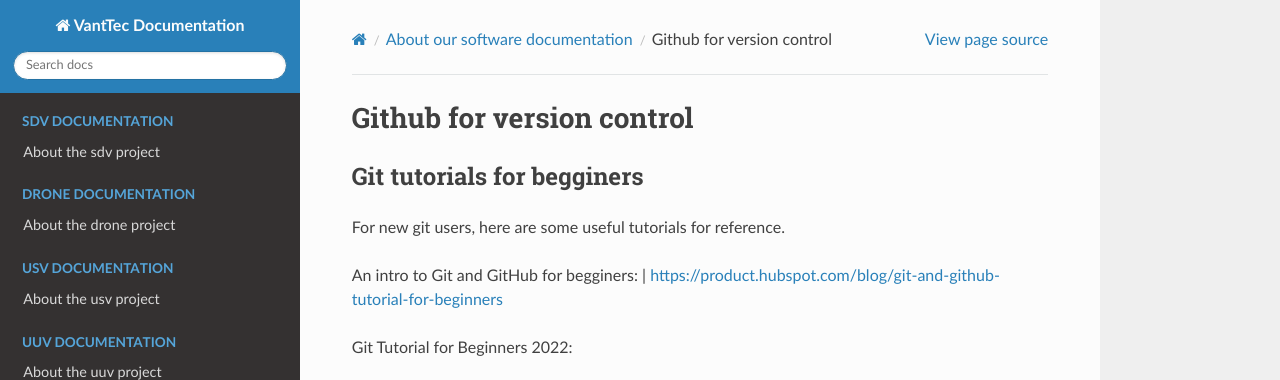
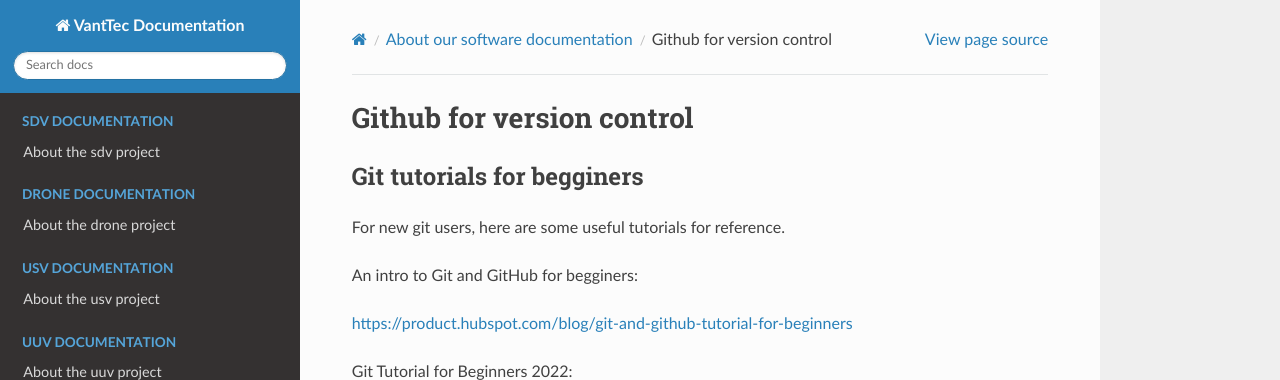
Before and after one commit to vanttec/vanttec_documentation, a Sphinx documentation site: the page built from source/vsd/vsd_git.rst, in a window 1280 px wide and 900 px high, cut to the strip 0-380 px from the top of the window. Built offline with Sphinx 7.4.7 and the Read the Docs theme 2.0.0, drawn with Linux system fonts in a browser that asks for light colours; pages that are not in the unit, such as notebooks, are missing from menus.

Commit message:
cambios menores

```diff
--- a/source/vsd/vsd_git.rst
+++ b/source/vsd/vsd_git.rst
@@ -8,7 +8,8 @@ Git tutorials for begginers
 For new git users, here are some useful tutorials for reference.
 
 An intro to Git and GitHub for begginers:
-| https://product.hubspot.com/blog/git-and-github-tutorial-for-beginners
+
+https://product.hubspot.com/blog/git-and-github-tutorial-for-beginners
 
 Git Tutorial for Beginners 2022:
 
```
Also changed, not shown: source/car/car_mechanics.rst (+10 -1 lines), 2 other files.
